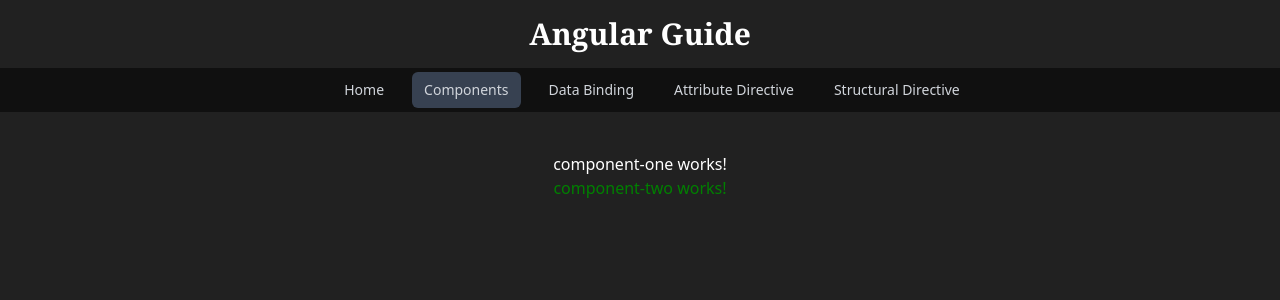
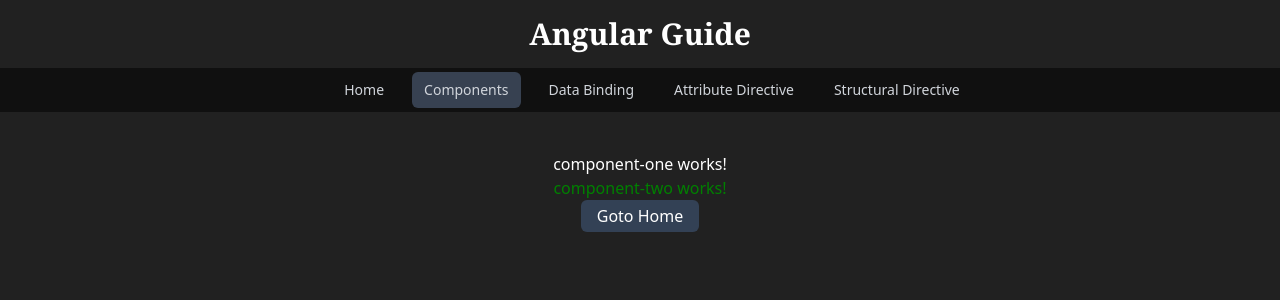
Before and after one commit to nithinK-142/angular-guide, an Angular app: page /components in a window 1280 px wide. Shown: the top 300 px of the page. Built offline with nearby package versions, Linux system fonts and the light colour scheme.

Commit message:
add: navigation using router service.

```diff
--- a/src/components/component-one/component-one.component.html
+++ b/src/components/component-one/component-one.component.html
@@ -1,4 +1,7 @@
 <div class="flex flex-col items-center mt-10">
   <p>component-one works!</p>
   <app-component-two></app-component-two>
+  <button (click)="goToHome()" class="px-4 py-1 bg-slate-700 rounded-md">
+    Goto Home
+  </button>
 </div>
--- a/src/components/component-one/component-one.component.ts
+++ b/src/components/component-one/component-one.component.ts
@@ -1,5 +1,6 @@
 import { Component } from '@angular/core';
 import { ComponentTwoComponent } from '../component-two/component-two.component';
+import { Router } from '@angular/router';
 
 @Component({
   selector: 'app-component-one',
@@ -7,4 +8,10 @@
   imports: [ComponentTwoComponent],
   templateUrl: './component-one.component.html',
 })
-export class ComponentOneComponent {}
+export class ComponentOneComponent {
+  constructor(private router: Router) {}
+
+  goToHome() {
+    this.router.navigateByUrl('');
+  }
+}
```
